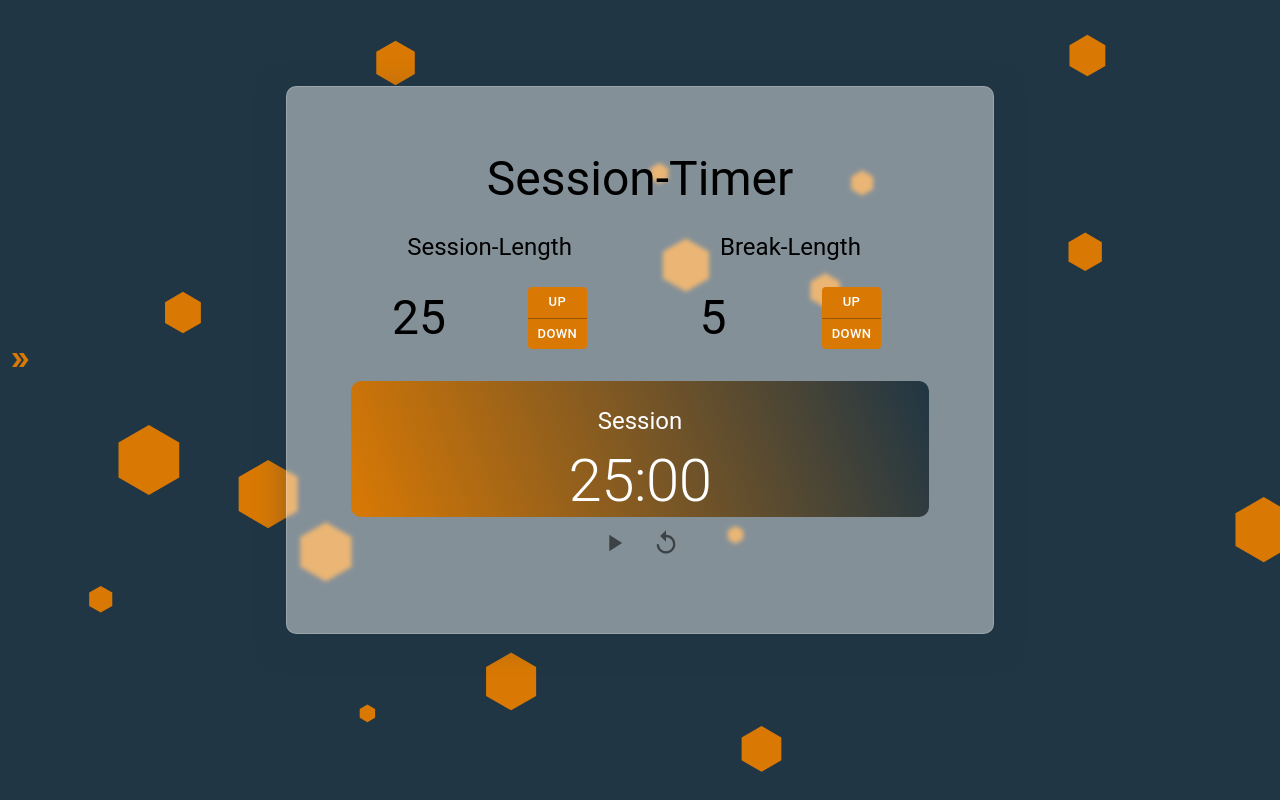
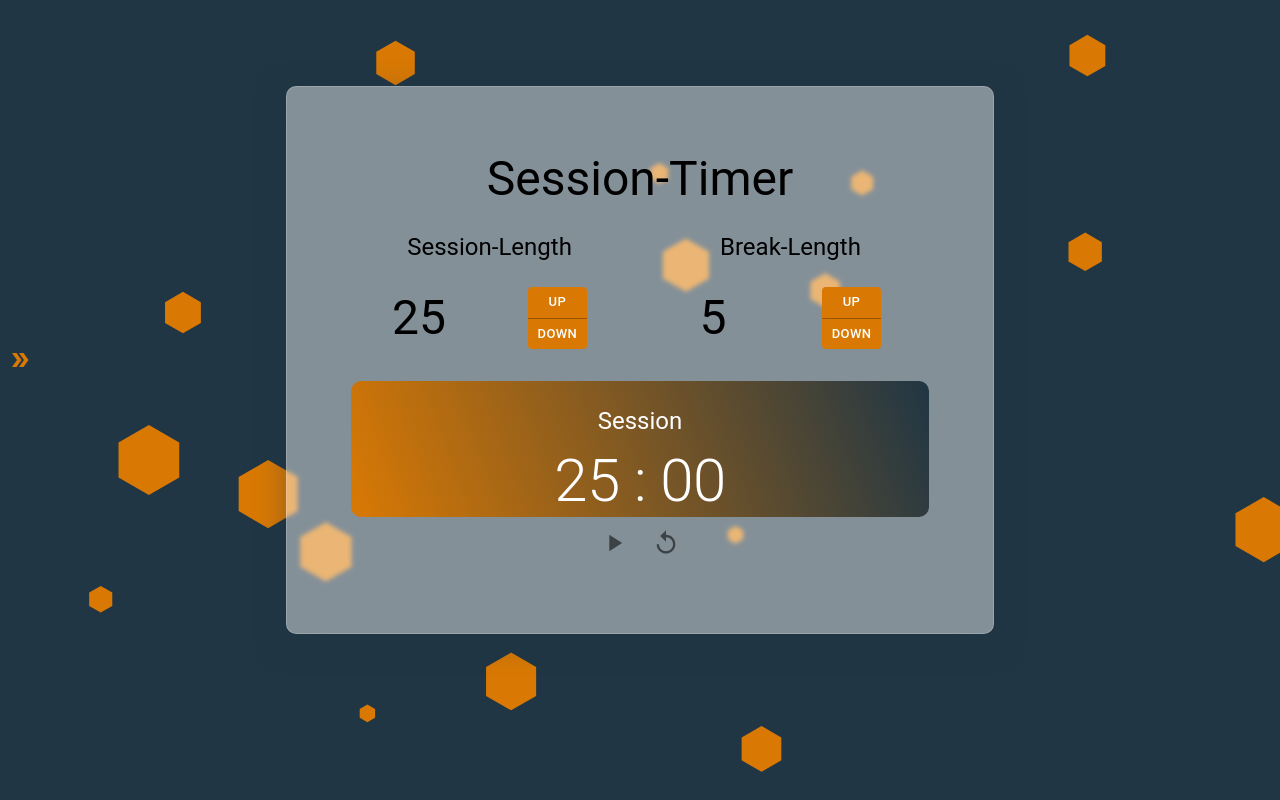
Before and after one commit to Dmnk28/timer, a React (Create React App) app in the folder timer/: page / in a window 1280 px wide. Built offline with nearby package versions, Linux system fonts and the light colour scheme.

Commit message:
Switched back to my own secsToClock solution, since I know now it wasn't causing Problems

```diff
--- a/timer/src/components/Timer.js
+++ b/timer/src/components/Timer.js
@@ -85,9 +85,7 @@ class Timer extends React.Component {
     secsToClock = () => {
         let mins = Math.floor(this.state.time / 60);
         let secs = this.state.time - mins * 60;
-        mins = (mins < 10) ? '0' + mins : mins;
-        secs = (secs < 10)? '0' + secs : secs;
-        return mins + ":" + secs;
+        return `${(mins < 10) ? '0' + mins : mins} : ${(secs < 10)? '0' + secs : secs}`;
     }
 
     ////////////////////////////
```
